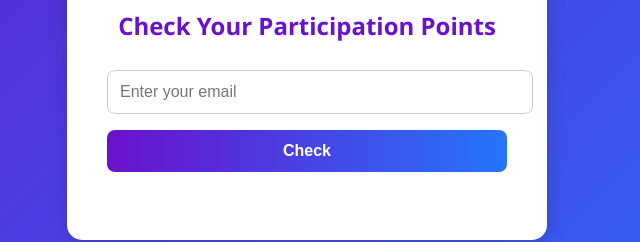
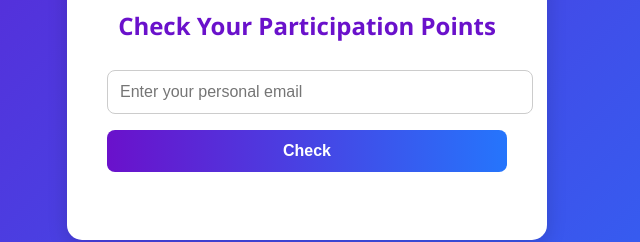
Before and after one commit to Yassin-Elmahdy123/CP-bootcamp-2025-points, a plain HTML site: page index.html in a window 1280 px wide. Shown: the part 343-585 px from the top of the page, 333-973 px from the left. Drawn offline with Linux system fonts and the light colour scheme; no server answers.

Commit message:
Update index.html

```diff
--- a/index.html
+++ b/index.html
@@ -88,7 +88,7 @@
     <div class="card">
       <h2>Check Your Participation Points</h2>
       <form id="pointsForm">
-        <input type="email" id="emailInput" placeholder="Enter your email" required />
+        <input type="email" id="emailInput" placeholder="Enter your personal email" required />
         <button type="submit">Check</button>
       </form>
       <div id="result"></div>
```
